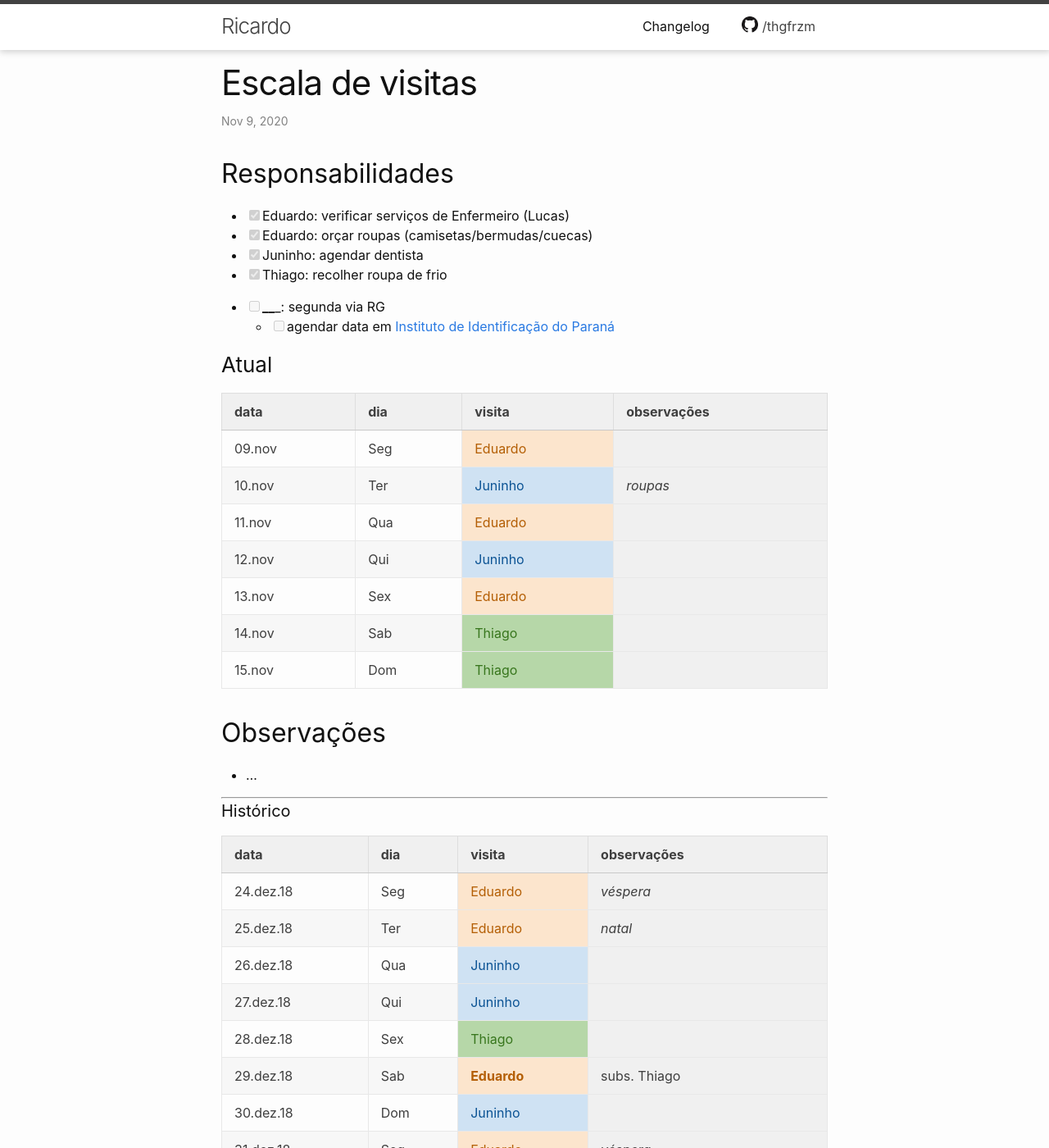
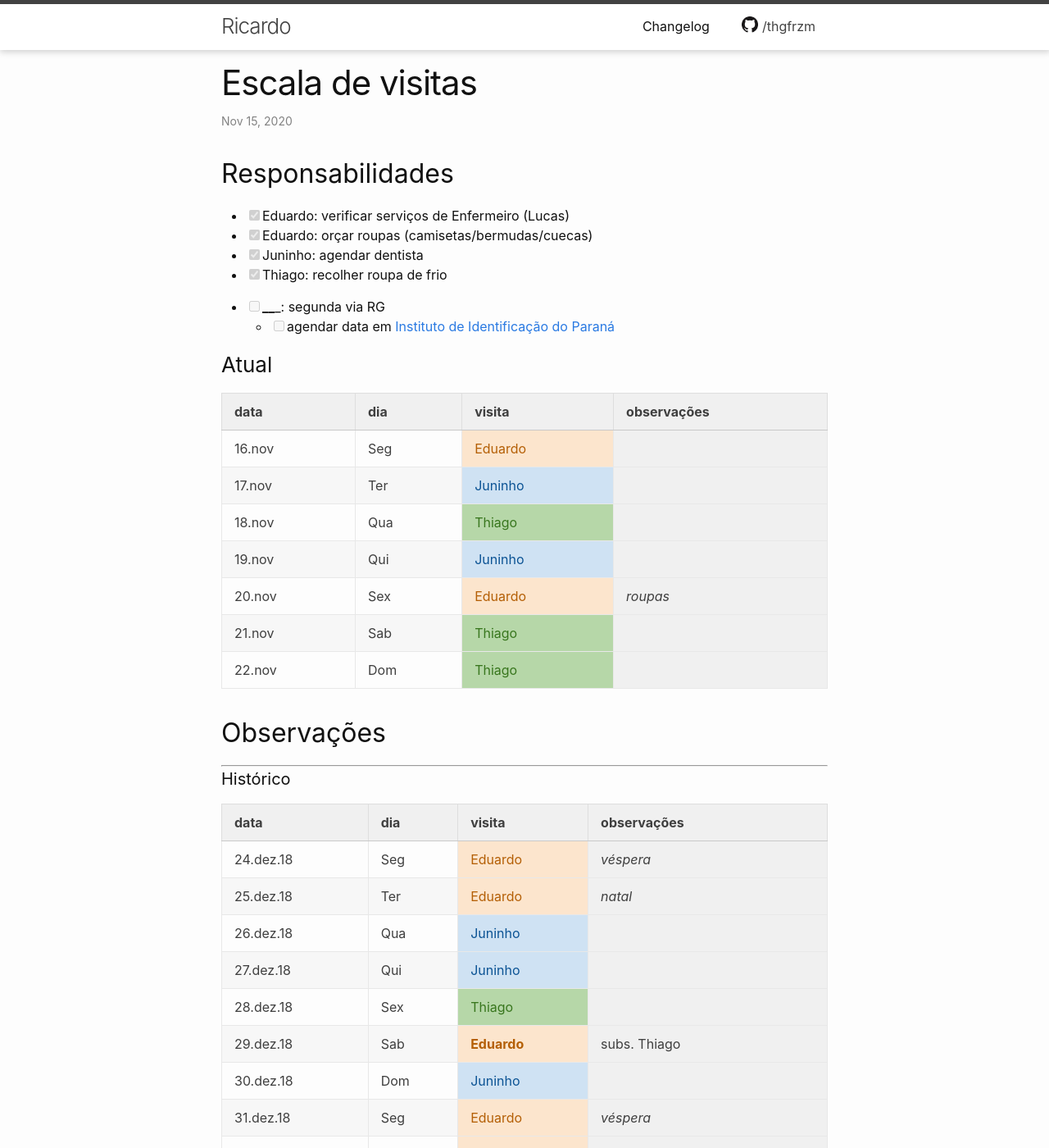
Before and after one commit to thgfrzm/ricardo, a Jekyll site: the page built from _posts/2018-12-23-escala-visitas.markdown, in a window 1280 px wide and 1400 px high. Shown: the whole window at 82% size. Built offline with Jekyll 4.4.1, drawn with Linux system fonts in a browser that asks for light colours; some of the changed text lies outside the part shown.

Commit message:
Update 2018-12-23-escala-visitas.markdown

```diff
--- a/_posts/2018-12-23-escala-visitas.markdown
+++ b/_posts/2018-12-23-escala-visitas.markdown
@@ -1,7 +1,7 @@
 ---
 layout: post
 title:  "Escala de visitas"
-date:   2020-11-09 09:22:00 -0300
+date:   2020-11-15 15:30:00 -0300
 categories: agenda
 ---
 
@@ -19,18 +19,16 @@
 
 | data   | dia | visita  | observações |
 | ------ | --- | ------- | ----------- |
-| 09.nov | Seg | Eduardo |             |
-| 10.nov | Ter | Juninho | _roupas_    |
-| 11.nov | Qua | Eduardo |             |
-| 12.nov | Qui | Juninho |             |
-| 13.nov | Sex | Eduardo |             |
-| 14.nov | Sab | Thiago  |             |
-| 15.nov | Dom | Thiago  |             |
+| 16.nov | Seg | Eduardo |             |
+| 17.nov | Ter | Juninho |             |
+| 18.nov | Qua | Thiago  |             |
+| 19.nov | Qui | Juninho |             |
+| 20.nov | Sex | Eduardo | _roupas_    |
+| 21.nov | Sab | Thiago  |             |
+| 22.nov | Dom | Thiago  |             |
 
 
 ## Observações
-
-- ...
 
 
 ---
@@ -725,3 +723,10 @@
 | 06.nov    | Sex | Eduardo     |                     |
 | 07.nov    | Sab | Thiago      |                     |
 | 08.nov    | Dom | Thiago      |                     |
+| 09.nov    | Seg | Eduardo     |                     |
+| 10.nov    | Ter | Juninho     | _roupas_            |
+| 11.nov    | Qua | Eduardo     |                     |
+| 12.nov    | Qui | Juninho     |                     |
+| 13.nov    | Sex | Eduardo     |                     |
+| 14.nov    | Sab | Thiago      |                     |
+| 15.nov    | Dom | Thiago      |                     |
```
